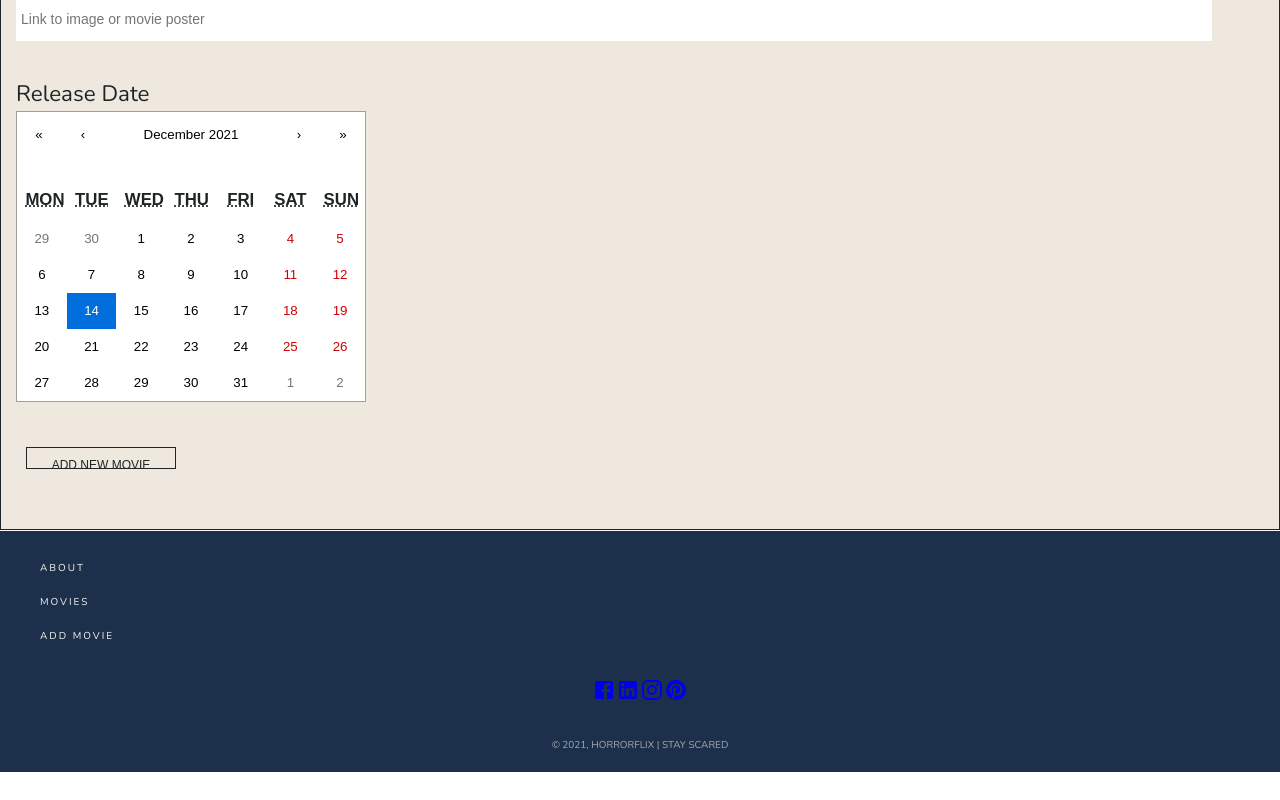
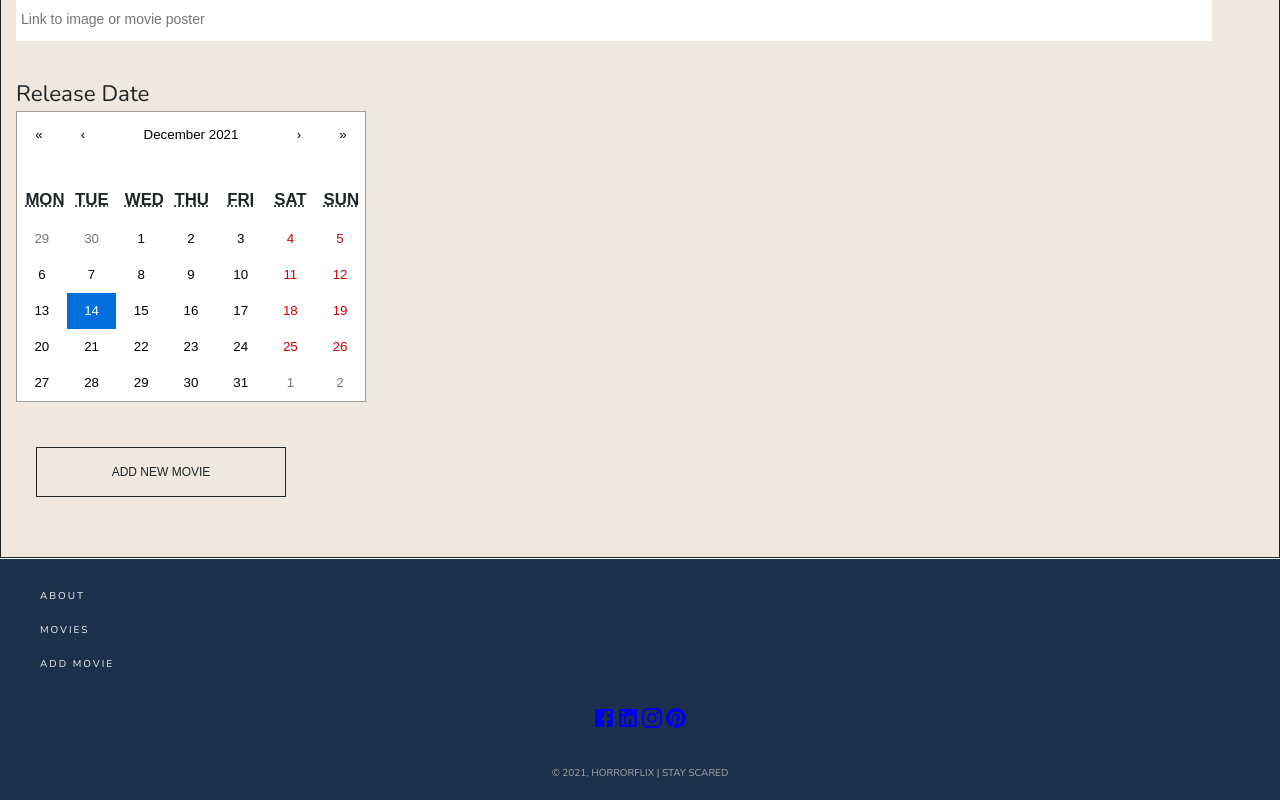
Before and after one commit to JLPinthecity/horror-movies-frontend, a React (Create React App) app: page /horror_movies/new in a window 1280 px wide. Shown: the part 529-1329 px from the top of the page. Before the commit the page ends 1301 px from the top, so only its background shows below. Built offline with nearby package versions, Linux system fonts and the light colour scheme; no server answers; a web font is replaced by a local one.

Commit message:
adjust add movie button

```diff
--- a/src/components/Form.css
+++ b/src/components/Form.css
@@ -20,7 +20,9 @@
 }
 
 
-.FormContainer .primary-button {
-    width: 100%;
-    margin: 0px;
+.FormContainer .transparent_button {
+    width: 250px;
+    margin-left: 20px;
+    height: 50px;
+
 }
--- a/src/components/NewMovieForm.js
+++ b/src/components/NewMovieForm.js
@@ -60,7 +60,7 @@ const NewMovieForm = (props) => {
                         value={props.date}/>
 
                         <br/>
-                        <input type="submit" className="transparent_button float_center" value="Add New Movie"/>
+                        <input type="submit" className="transparent_button" value="Add New Movie"/>
                         <br/>
 
                     </form>
```
